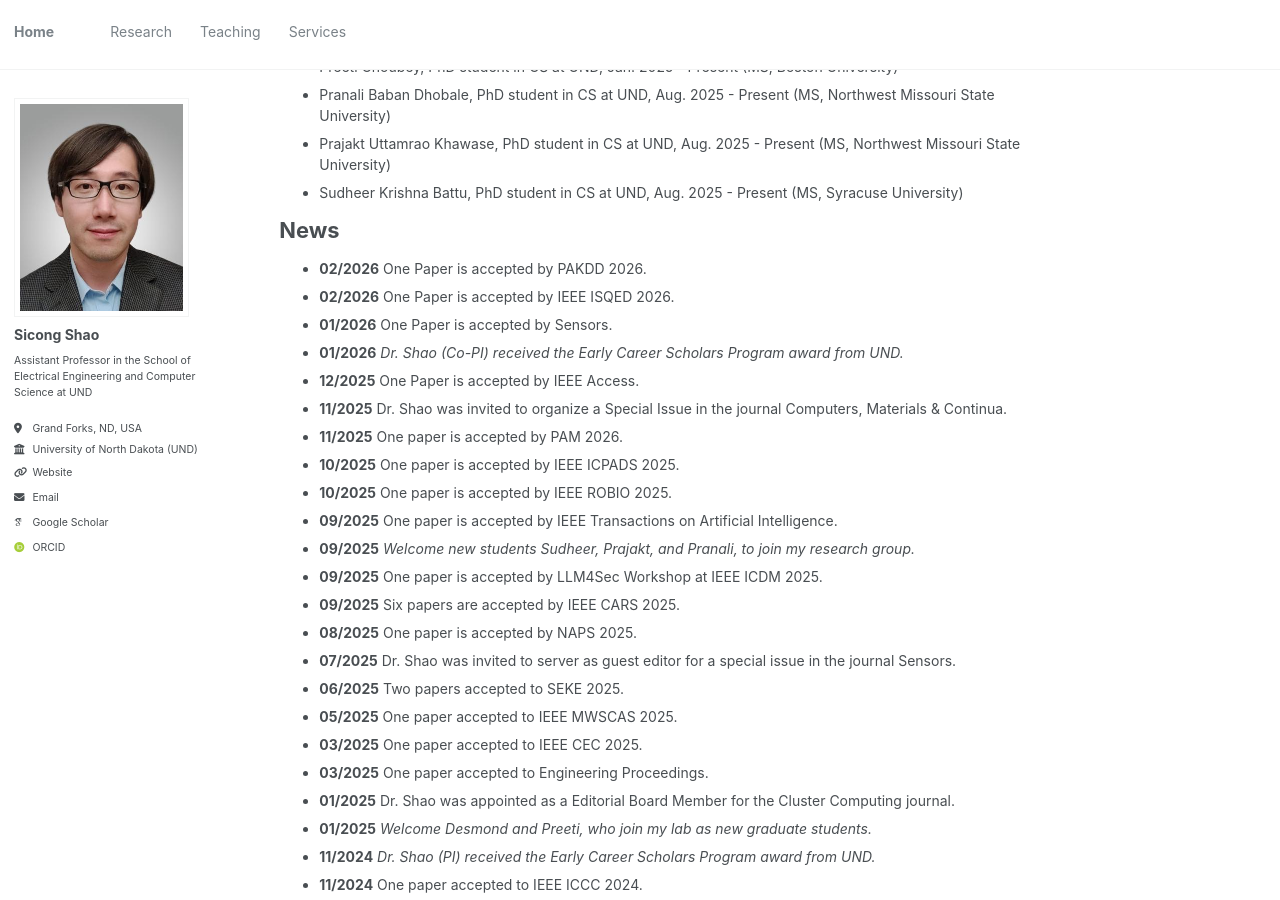
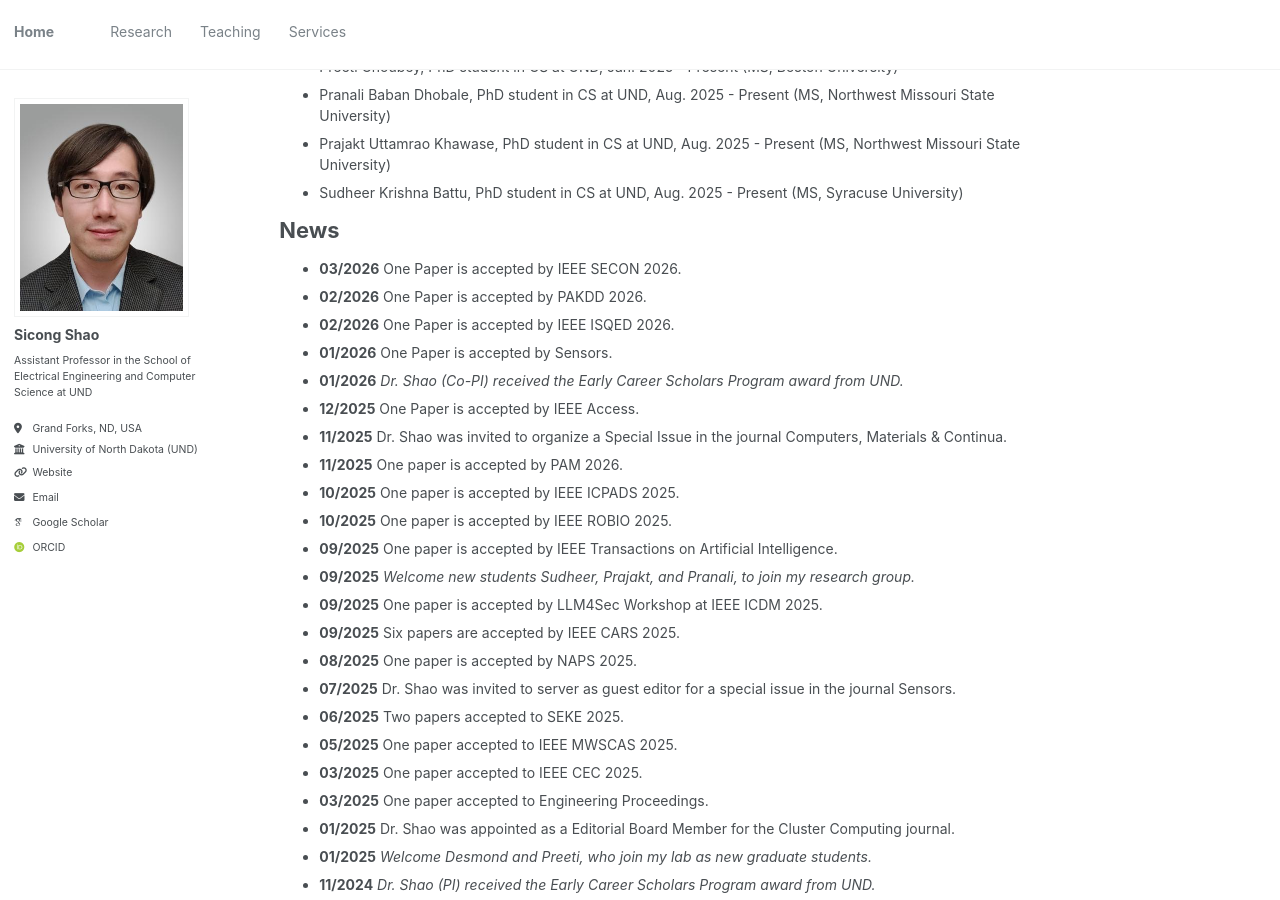
Before and after one commit to sicongshao/sicongshao.github.io, a Jekyll site: the page built from _pages/about.md, in a window 1280 px wide and 900 px high, scrolled down 501 px. Built offline with Jekyll 4.4.1, drawn with Linux system fonts in a browser that asks for light colours; some web fonts are replaced.

Commit message:
first commit

```diff
--- a/_pages/about.md
+++ b/_pages/about.md
@@ -32,6 +32,7 @@ Students
 
 News
 ======
+* **03/2026** One Paper is accepted by IEEE SECON 2026.
 * **02/2026** One Paper is accepted by PAKDD 2026.
 * **02/2026** One Paper is accepted by IEEE ISQED 2026.
 * **01/2026** One Paper is accepted by Sensors.
```
